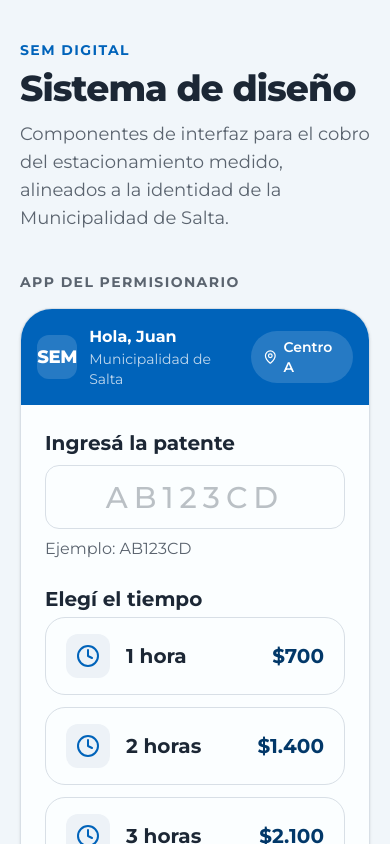
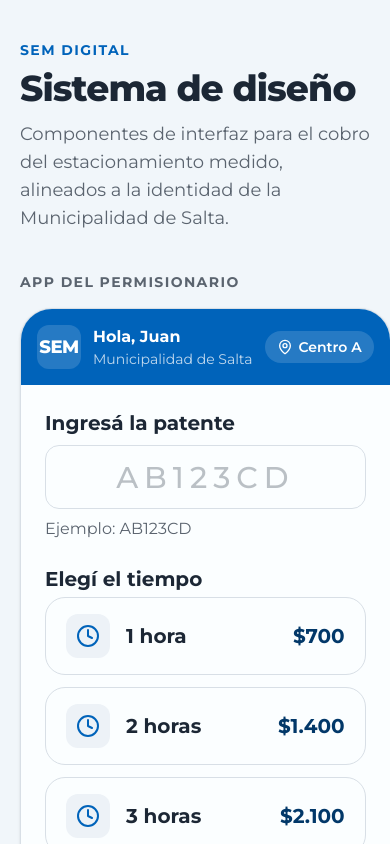
Before and after one commit to pinkynt/sem-mvp, a Next.js app: page /ui in a window 390 px wide. Shown: the top 844 px of the page. Built offline with nearby package versions, Linux system fonts and the light colour scheme.

Commit message:
fix(permisionario): tidy home mobile layout on session cards and header
Use 24h time format, keep the session-card time on one line below the
plate, drop the redundant vehicle label, and guard header text/zone pill
from overlapping on narrow screens.

```diff
--- a/src/app/permisionario/page.tsx
+++ b/src/app/permisionario/page.tsx
@@ -149,20 +149,17 @@ function ActiveSessionCard({ session }: { session: ParkingSessionDto }) {
       }
       className="flex w-44 shrink-0 snap-start flex-col gap-3 rounded-card border border-border bg-surface p-4 text-left outline-none transition-[background-color,border-color] duration-150 ease-out hover:border-brand-soft focus-visible:ring-4 focus-visible:ring-brand/30"
     >
-      <span className="flex items-center justify-between">
-        <span className="flex size-10 items-center justify-center rounded-xl bg-surface-muted text-brand" aria-hidden>
-          {session.vehicleKind === "auto" ? <Car className="size-5" /> : <Bike className="size-5" />}
-        </span>
-        <span className={cn("inline-flex items-center gap-1 text-sm font-semibold", isPrepago ? "text-confirm-ink" : "text-ink-soft")}>
-          <Clock className="size-4" aria-hidden />
+      <span className="flex size-10 shrink-0 items-center justify-center rounded-xl bg-surface-muted text-brand" aria-hidden>
+        {session.vehicleKind === "auto" ? <Car className="size-5" /> : <Bike className="size-5" />}
+      </span>
+      <span className="flex flex-col gap-0.5">
+        <span className="text-lg font-bold tracking-wide text-ink">{displayPlate(session.licensePlate)}</span>
+        <span className={cn("inline-flex items-center gap-1 whitespace-nowrap text-sm font-semibold tabular-nums", isPrepago ? "text-confirm-ink" : "text-ink-soft")}>
+          <Clock className="size-4 shrink-0" aria-hidden />
           {isPrepago && session.validUntil
             ? `hasta ${timeLabel(session.validUntil)}`
             : elapsedLabel(session.elapsedMinutes)}
         </span>
-      </span>
-      <span className="flex flex-col">
-        <span className="text-lg font-bold tracking-wide text-ink">{displayPlate(session.licensePlate)}</span>
-        <span className="text-sm text-ink-soft">{session.vehicleLabel}</span>
       </span>
       {!isPrepago && (
         <span className="mt-auto inline-flex items-center gap-1 text-sm font-bold text-brand">
--- a/src/components/AppHeader.tsx
+++ b/src/components/AppHeader.tsx
@@ -8,24 +8,24 @@ interface AppHeaderProps {
 export function AppHeader({ name, zone }: AppHeaderProps) {
   return (
     <header className="bg-brand text-white">
-      <div className="flex w-full items-center justify-between gap-4 px-4 py-4 sm:px-5">
-        <div className="flex items-center gap-3">
+      <div className="flex w-full items-center justify-between gap-3 px-4 py-4 sm:px-5">
+        <div className="flex min-w-0 items-center gap-3">
           <span
-            className="flex size-11 items-center justify-center rounded-xl bg-white/15 text-lg font-extrabold tracking-tight"
+            className="flex size-11 shrink-0 items-center justify-center rounded-xl bg-white/15 text-lg font-extrabold tracking-tight"
             aria-hidden
           >
             SEM
           </span>
-          <span className="flex flex-col leading-tight">
-            <span className="text-base font-bold">Hola, {name}</span>
-            <span className="text-sm text-white/75">
+          <span className="flex min-w-0 flex-col leading-tight">
+            <span className="truncate text-base font-bold">Hola, {name}</span>
+            <span className="truncate text-sm text-white/75">
               Municipalidad de Salta
             </span>
           </span>
         </div>
 
-        <span className="inline-flex items-center gap-1.5 rounded-pill bg-white/15 px-3 py-1.5 text-sm font-semibold">
-          <MapPin className="size-4" aria-hidden />
+        <span className="inline-flex shrink-0 items-center gap-1.5 rounded-pill bg-white/15 px-3 py-1.5 text-sm font-semibold whitespace-nowrap">
+          <MapPin className="size-4 shrink-0" aria-hidden />
           {zone}
         </span>
       </div>
--- a/src/lib/parking-format.ts
+++ b/src/lib/parking-format.ts
@@ -6,7 +6,7 @@ export function money(cents: number): string {
 }
 
 export function timeLabel(value: string): string {
-  return new Date(value).toLocaleTimeString("es-AR", { hour: "2-digit", minute: "2-digit" });
+  return new Date(value).toLocaleTimeString("es-AR", { hour: "2-digit", minute: "2-digit", hour12: false });
 }
 
 export function elapsedLabel(min: number): string {
```
